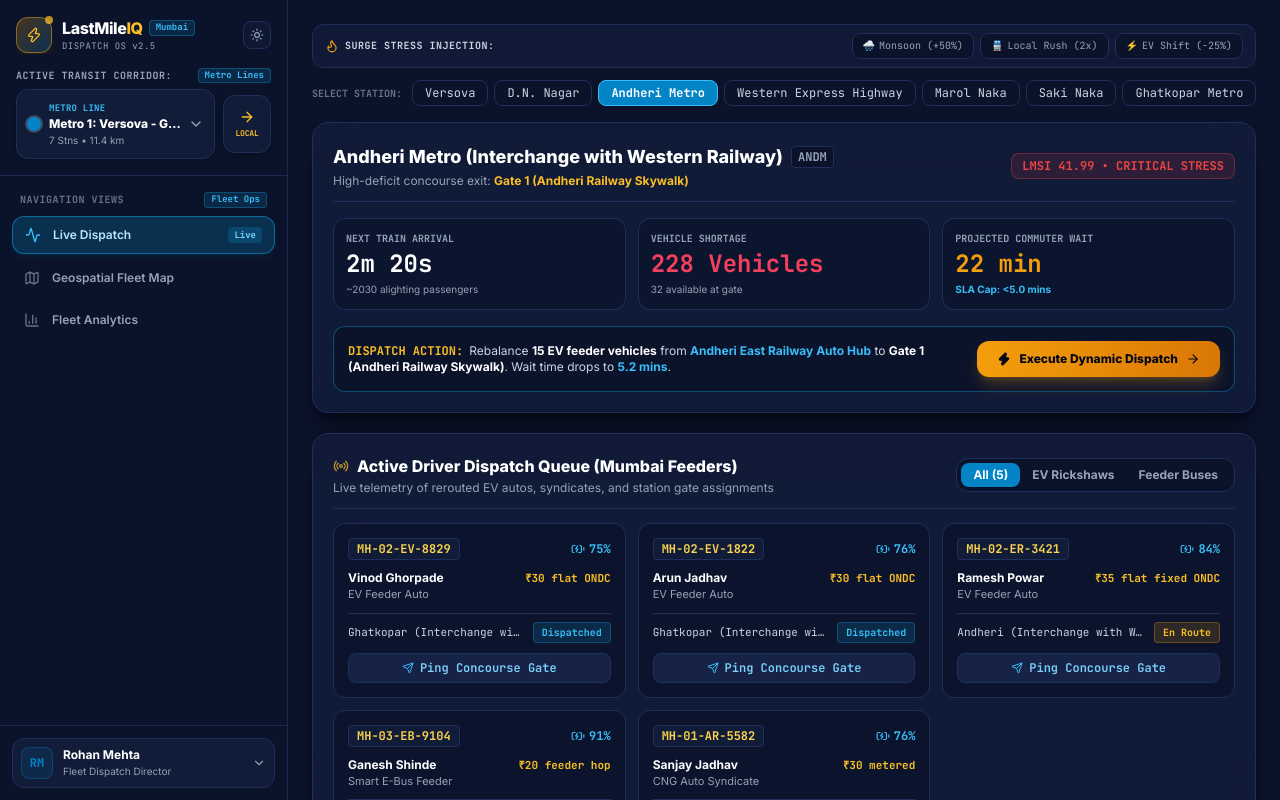
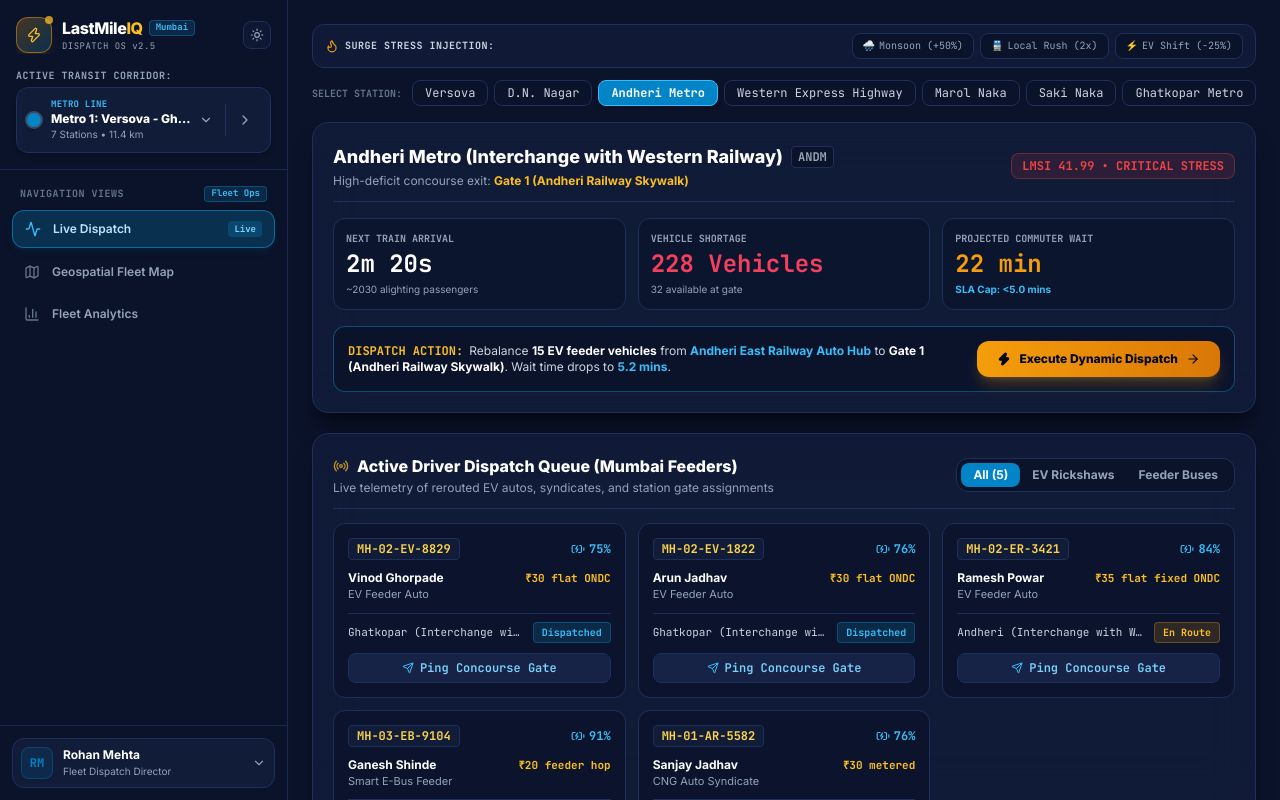
Before and after one commit to Ayush-web28/LastMileIQ, a React (Vite) app: page / in a window 1280 px wide. Built offline with nearby package versions, Linux system fonts and the light colour scheme.

Commit message:
feat: integrate sleek inline arrow inside corridor container with uniform right alignment

```diff
--- a/src/components/bionis/Sidebar.jsx
+++ b/src/components/bionis/Sidebar.jsx
@@ -13,9 +13,7 @@ import {
   ShieldCheck,
   ChevronRight,
   Sparkles,
-  Layers,
-  ArrowRight,
-  ArrowLeft
+  Layers
 } from 'lucide-react';
 
 export default function Sidebar({ activeView, setActiveView, isCollapsed, setIsCollapsed, corridors }) {
@@ -181,36 +179,29 @@ export default function Sidebar({ activeView, setActiveView, isCollapsed, setIsC
           </button>
         </div>
 
-        {/* Selected Line Display with Category Switcher Arrow */}
+        {/* Selected Line Display with Small Inline Arrow Switcher */}
         {!isCollapsed && (
           <div className="relative" ref={corridorRef}>
-            <div className="flex items-center justify-between mb-1.5">
-              <span className={`text-[10px] font-mono uppercase tracking-wider font-bold ${
-                theme === 'dark' ? 'text-slate-400' : 'text-slate-500'
-              }`}>
-                Active Transit Corridor:
-              </span>
-              <span className={`text-[9px] font-mono font-bold px-1.5 py-0.2 rounded border ${
-                corridorCategory === 'metro'
-                  ? 'bg-sky-500/15 text-sky-400 border-sky-500/30'
-                  : 'bg-amber-500/15 text-amber-400 border-amber-500/30'
-              }`}>
-                {corridorCategory === 'metro' ? 'Metro Lines' : 'Suburban Local'}
-              </span>
+            <div className={`text-[10px] font-mono uppercase tracking-wider mb-1 font-bold ${
+              theme === 'dark' ? 'text-slate-400' : 'text-slate-500'
+            }`}>
+              Active Transit Corridor:
             </div>
 
-            <div className="flex items-center gap-2">
-              {/* Dropdown Box for Current Category (Metro or Local) */}
+            {/* Single Unified Container */}
+            <div className={`flex items-center justify-between p-2.5 rounded-xl border transition shadow-md ${
+              theme === 'dark'
+                ? 'bg-[#111C38] border-[#1E2F5B]'
+                : 'bg-slate-50 border-slate-200'
+            }`}>
+              {/* Clickable Line Dropdown Trigger */}
               <button
+                type="button"
                 onClick={() => setCorridorMenuOpen(!corridorMenuOpen)}
-                className={`flex-1 min-w-0 flex items-center justify-between p-2.5 rounded-xl border transition text-left text-xs shadow-md ${
-                  theme === 'dark'
-                    ? 'bg-[#111C38] border-[#1E2F5B] hover:border-sky-500/60 hover:bg-[#162347]'
-                    : 'bg-slate-50 border-slate-200 hover:border-sky-500/60 hover:bg-slate-100'
-                }`}
-                title={`Click to choose from ${corridorCategory === 'metro' ? 'Mumbai Metro Lines' : 'Mumbai Suburban Local Lines'}`}
+                className="flex-1 flex items-center justify-between min-w-0 pr-2 text-left cursor-pointer group"
+                title={`Click to open ${corridorCategory === 'metro' ? 'Metro Lines' : 'Suburban Local Lines'} dropdown`}
               >
-                <div className="flex items-center gap-2 min-w-0">
+                <div className="flex items-center gap-2.5 min-w-0">
                   <span
                     className="w-3.5 h-3.5 rounded-full shrink-0 shadow-md ring-2 ring-white/20"
                     style={{ backgroundColor: activeCorridor.color }}
@@ -231,45 +222,37 @@ export default function Sidebar({ activeView, setActiveView, isCollapsed, setIsC
                     <span className={`text-[10px] block ${
                       theme === 'dark' ? 'text-slate-400' : 'text-slate-500'
                     }`}>
-                      {activeCorridor.stationsCount} Stns • {activeCorridor.lengthKm} km
+                      {activeCorridor.stationsCount} Stations • {activeCorridor.lengthKm} km
                     </span>
                   </div>
                 </div>
 
-                <ChevronDown className={`w-4 h-4 shrink-0 transition-transform duration-200 ml-1 ${
+                <ChevronDown className={`w-3.5 h-3.5 shrink-0 transition-transform duration-200 ml-1.5 ${
                   corridorMenuOpen ? 'rotate-180' : ''
-                } ${theme === 'dark' ? 'text-slate-400' : 'text-slate-500'}`} />
+                } ${theme === 'dark' ? 'text-slate-400 group-hover:text-white' : 'text-slate-500 group-hover:text-slate-900'}`} />
               </button>
 
-              {/* Arrow Button to Switch between Metro Lines and Local Lines dropdown */}
+              {/* Vertical Separator */}
+              <div className={`h-8 w-px shrink-0 mx-1 ${
+                theme === 'dark' ? 'bg-[#1E2F5B]' : 'bg-slate-200'
+              }`} />
+
+              {/* Really small arrow inside container, pointing in the same side (ChevronRight >), zero text labels */}
               <button
-                onClick={toggleCorridorCategory}
-                className={`p-2 h-[58px] w-12 rounded-xl border transition flex flex-col items-center justify-center gap-0.5 shrink-0 shadow-md group ${
+                type="button"
+                onClick={(e) => {
+                  e.stopPropagation();
+                  toggleCorridorCategory();
+                }}
+                className={`p-1.5 rounded-lg border transition shrink-0 flex items-center justify-center ${
                   theme === 'dark'
-                    ? corridorCategory === 'metro'
-                      ? 'bg-[#111C38] border-[#1E2F5B] hover:border-amber-400 text-amber-400 hover:bg-[#162347]'
-                      : 'bg-[#111C38] border-[#1E2F5B] hover:border-sky-400 text-sky-400 hover:bg-[#162347]'
-                    : corridorCategory === 'metro'
-                      ? 'bg-slate-50 border-slate-200 hover:border-amber-500 text-amber-600 hover:bg-slate-100'
-                      : 'bg-slate-50 border-slate-200 hover:border-sky-500 text-sky-600 hover:bg-slate-100'
+                    ? 'border-transparent hover:border-[#1E2F5B] hover:bg-[#162347] text-slate-400 hover:text-amber-400'
+                    : 'border-transparent hover:border-slate-300 hover:bg-slate-100 text-slate-500 hover:text-amber-600'
                 }`}
-                title={
-                  corridorCategory === 'metro'
-                    ? 'Switch to Mumbai Suburban Local Lines dropdown'
-                    : 'Switch to Mumbai Metro Lines dropdown'
-                }
+                title={corridorCategory === 'metro' ? 'Switch to Suburban Local Lines dropdown' : 'Switch to Metro Lines dropdown'}
+                aria-label="Switch transit corridor mode"
               >
-                {corridorCategory === 'metro' ? (
-                  <>
-                    <ArrowRight className="w-4 h-4 group-hover:translate-x-0.5 transition-transform" />
-                    <span className="text-[8px] font-mono font-black uppercase tracking-tight">Local</span>
-                  </>
-                ) : (
-                  <>
-                    <ArrowLeft className="w-4 h-4 group-hover:-translate-x-0.5 transition-transform" />
-                    <span className="text-[8px] font-mono font-black uppercase tracking-tight">Metro</span>
-                  </>
-                )}
+                <ChevronRight className="w-4 h-4 transition-transform active:scale-90" />
               </button>
             </div>
 
```
